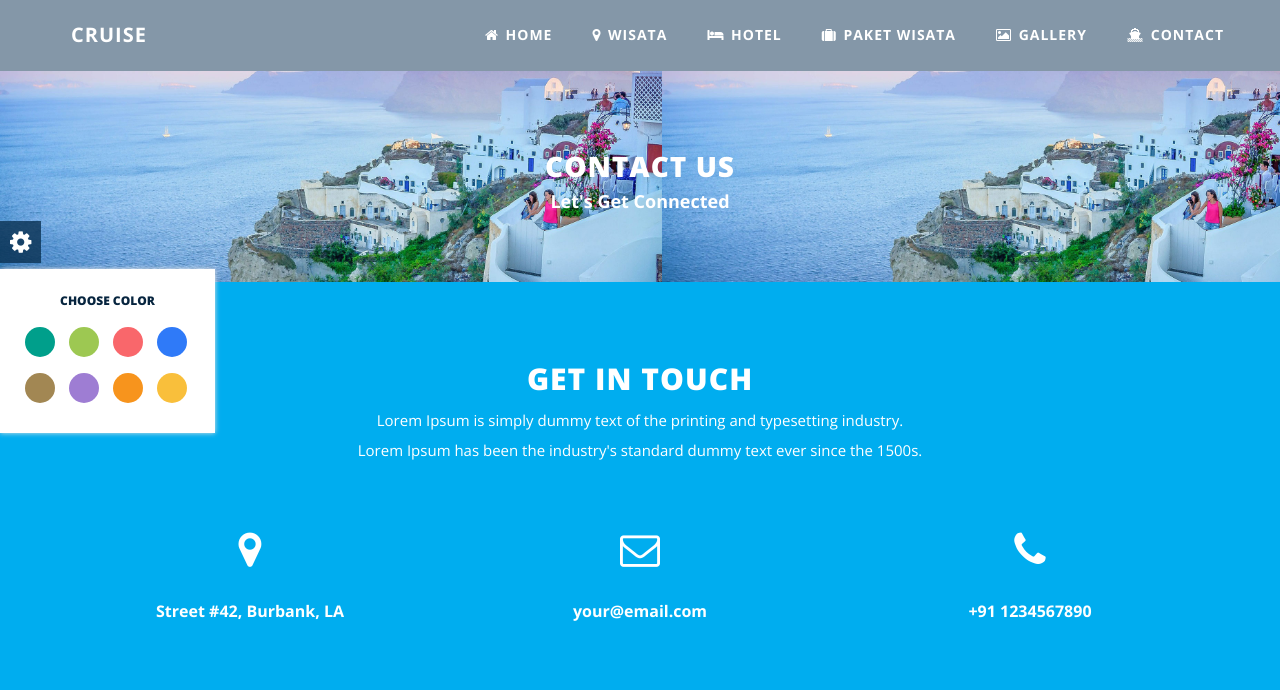
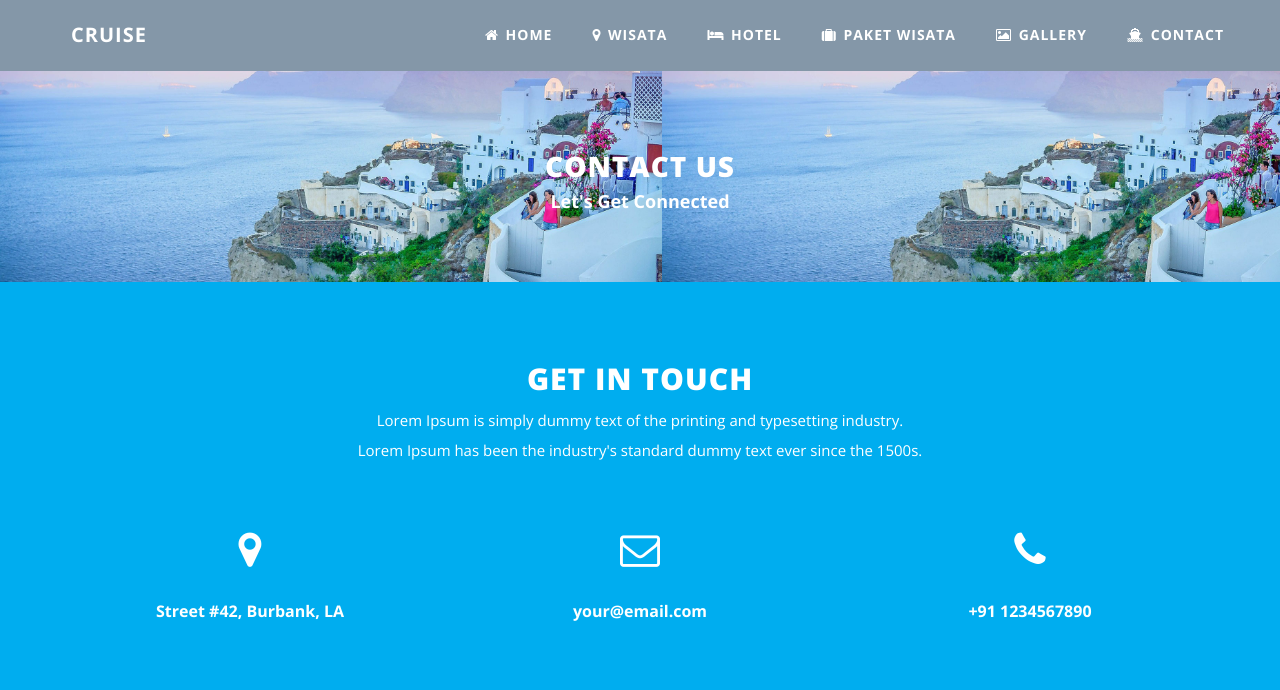
Before and after one commit to ambar97/bromo, a CodeIgniter app: page /database/index.php/contactus/index in a window 1280 px wide. Shown: the part 51-741 px from the top of the page. Run offline with CodeIgniter, Linux system fonts and the light colour scheme.

Commit message:
navbar v_home

```diff
--- a/application/views/user/side/navbar.php
+++ b/application/views/user/side/navbar.php
@@ -10,25 +10,6 @@
     </div>
 </div>
 <!-- END: PRELOADER -->
-
-<!-- BEGIN: COLOR SWITCHER -->
-<div class="cswitcher">
-    <div id="color-switcher">
-        <h6>CHOOSE COLOR</h6>
-        <ul>
-            <li class="green" data-path="<?php echo base_url() ?>master/client/assets/css/color/green.css"></li>
-            <li class="light-green" data-path="<?php echo base_url() ?>master/client/assets/css/color/light-green.css"></li>
-            <li class="red" data-path="<?php echo base_url() ?>master/client/assets/css/dummy.html"></li>
-            <li class="blue" data-path="<?php echo base_url() ?>master/client/assets/css/color/blue.css"></li>
-            <li class="brown" data-path="<?php echo base_url() ?>master/client/assets/css/color/brown.css"></li>
-            <li class="purple" data-path="<?php echo base_url() ?>master/client/assets/css/color/purple.css"></li>
-            <li class="orange" data-path="<?php echo base_url() ?>master/client/assets/css/color/orange.css"></li>
-            <li class="yellow" data-path="<?php echo base_url() ?>master/client/assets/css/color/yellow.css"></li>
-        </ul>
-    </div>
-</div>
-<span id="stoggle"><i class="fa fa-cog"></i></span>
-<!-- END: COLOR SWITCHER -->
 
 <!-- BEGIN: SITE-WRAPPER -->
 <div class="site-wrapper">
--- a/application/views/user/v_home.php
+++ b/application/views/user/v_home.php
@@ -684,9 +684,9 @@
                     slide_counter           :   1,      //Display slide numbers
                     slide_captions          :   1,      //Slide caption (Pull from "title" in slides array)
                     slides                  :   [       //Slideshow Images
-                                                        {image : '<?php echo base_url() ?>master/client/assets/images/switzerland.jpg', title : 'Slide 1'},
-                                                        {image : '<?php echo base_url() ?>master/client/assets/images/slide18.jpg', title : 'Slide 2'},
-                                                        {image : '<?php echo base_url() ?>master/client/assets/images/beach.jpg', title : 'Slide 3'},
+                                                        {image : '<?php echo base_url() ?>master/client/assets/images/bromo1.jpg', title : 'Slide 1'},
+                                                        {image : '<?php echo base_url() ?>master/client/assets/images/bromo2.jpg', title : 'Slide 2'},
+                                                        {image : '<?php echo base_url() ?>master/client/assets/images/bromo3.jpg', title : 'Slide 3'},
                                                 ]
 
                 });
```
